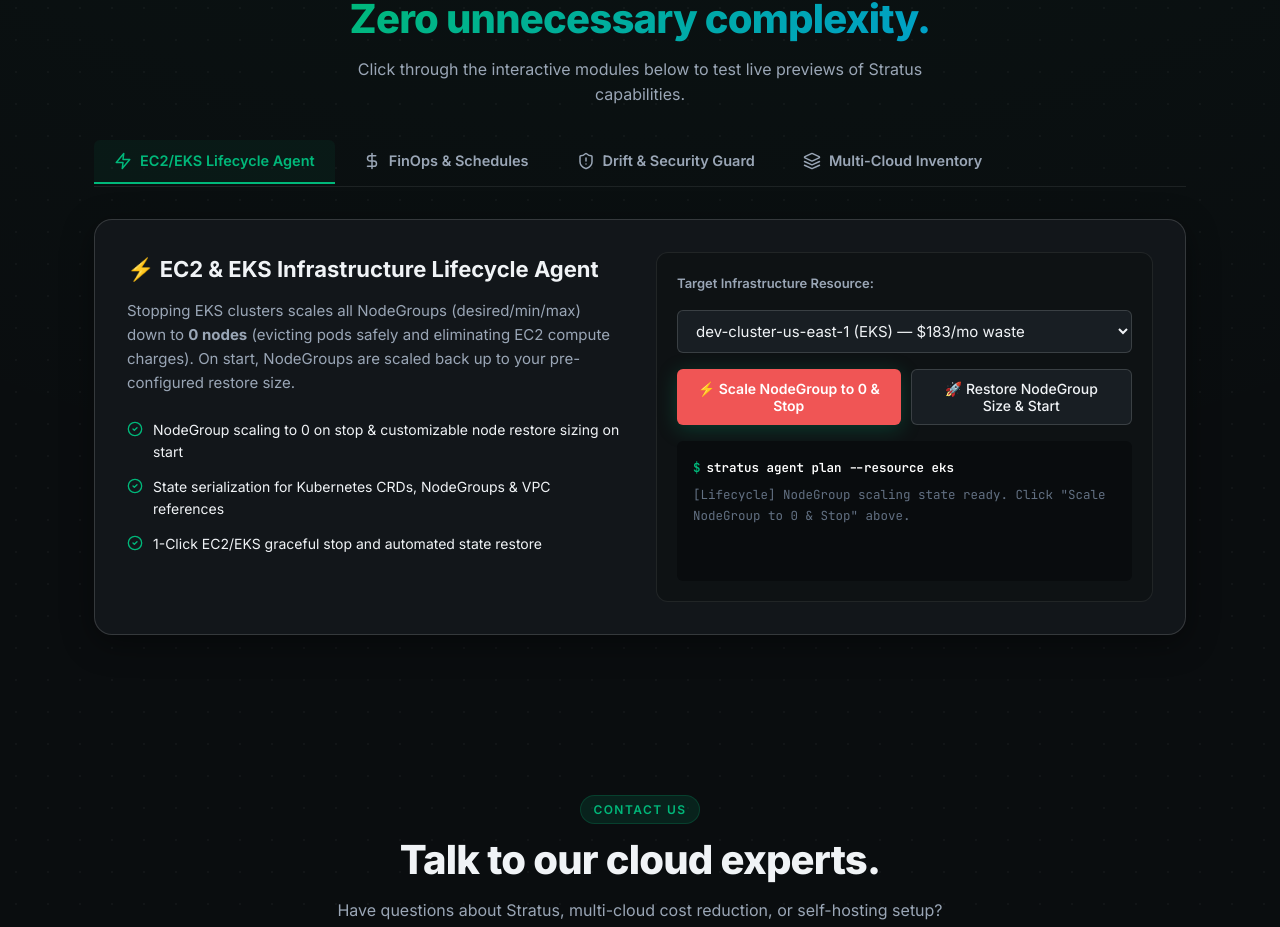
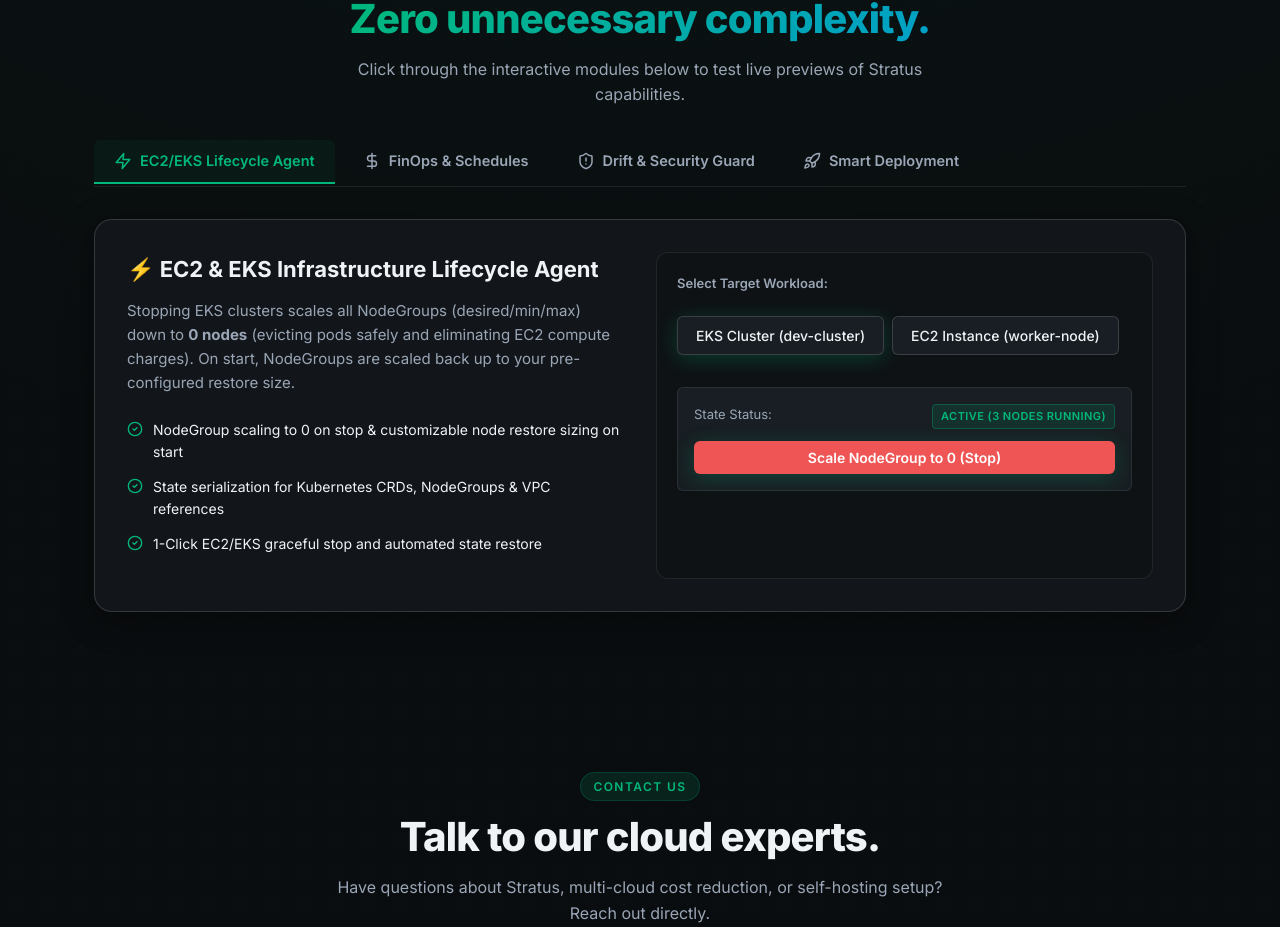
Before and after one commit to techwor/stratus-site, a React (Vite) app: page / in a window 1280 px wide. Shown: the part 1320-2247 px from the top of the page. Built offline with nearby package versions, Linux system fonts and the light colour scheme.

Commit message:
feat: restore Smart Deployment Engine module with repo stack detection and multi-cloud recommendations in Capabilities Explorer

```diff
--- a/src/components/CapabilitiesExplorer.jsx
+++ b/src/components/CapabilitiesExplorer.jsx
@@ -1,5 +1,5 @@
 import React, { useState } from 'react';
-import { Zap, DollarSign, ShieldAlert, Layers, CheckCircle2, Play, RefreshCw, AlertTriangle, ArrowRight } from 'lucide-react';
+import { Zap, DollarSign, ShieldAlert, Layers, CheckCircle2, Play, RefreshCw, AlertTriangle, ArrowRight, Rocket, Cpu } from 'lucide-react';
 
 export default function CapabilitiesExplorer() {
   const [activeTab, setActiveTab] = useState('lifecycle');
@@ -19,8 +19,9 @@
     { id: 2, type: 'Medium Risk', title: 'Instance bumped from t3.large ($47/mo) to c5.4xlarge ($490/mo)', resolved: false }
   ]);
 
-  // Tab 4: Multi-cloud deploy matrix state
+  // Tab 4: Smart Deployment state
   const [cloudProvider, setCloudProvider] = useState('AWS');
+  const [selectedRepo, setSelectedRepo] = useState('auth-api');
 
   // Calculations for Tab 2
   const savingsByMode = {
@@ -37,6 +38,16 @@
 
   const resolveDrift = (id) => {
     setDriftItems(prev => prev.map(item => item.id === id ? { ...item, resolved: true } : item));
+  };
+
+  const getSmartRecommendation = () => {
+    if (selectedRepo === 'auth-api') {
+      return `💡 Smart Recommendation (${cloudProvider}): Deploy to ${cloudProvider === 'AWS' ? 'ECS Fargate' : cloudProvider === 'Azure' ? 'Azure Container Apps' : 'Cloud Run'} for optimal low-idle overhead ($18–35/mo).`;
+    } else if (selectedRepo === 'frontend-app') {
+      return `💡 Smart Recommendation (${cloudProvider}): Deploy to Serverless SSR Container for automatic scale-to-zero ($12–25/mo).`;
+    } else {
+      return `💡 Smart Recommendation (${cloudProvider}): Deploy to Scheduled Worker / Batch Job to minimize runtime idle ($8–20/mo).`;
+    }
   };
 
   return (
@@ -71,10 +82,10 @@
             <ShieldAlert size={18} /> Drift &amp; Security Guard
           </button>
           <button
-            className={`cap-tab-btn ${activeTab === 'multicloud' ? 'active' : ''}`}
-            onClick={() => setActiveTab('multicloud')}
+            className={`cap-tab-btn ${activeTab === 'smart-deploy' ? 'active' : ''}`}
+            onClick={() => setActiveTab('smart-deploy')}
           >
-            <Layers size={18} /> Multi-Cloud Inventory
+            <Rocket size={18} /> Smart Deployment
           </button>
         </div>
 
@@ -103,55 +114,49 @@
             </div>
 
             <div className="interactive-box">
-              <div className="control-label">Target Infrastructure Resource:</div>
-              <select
-                className="form-select"
-                value={selectedResource}
-                onChange={(e) => { setSelectedResource(e.target.value); setLifecycleStatus('ready'); }}
+              <div className="control-label" style={{ marginBottom: 6 }}>Select Target Workload:</div>
+              <div style={{ display: 'flex', gap: '8px', marginBottom: 16 }}>
+                <button
+                  className={`btn-secondary ${selectedResource === 'eks' ? 'btn-primary' : ''}`}
+                  onClick={() => { setSelectedResource('eks'); setLifecycleStatus('ready'); }}
                 >
-                <option value="eks">dev-cluster-us-east-1 (EKS) — $183/mo waste</option>
-                <option value="rds">db-staging-r5 (RDS) — $280/mo waste</option>
-                <option value="ec2">worker-ec2-dev (EC2) — $47/mo waste</option>
-              </select>
-
-              <div style={{ display: 'flex', gap: '10px' }}>
-                <button
-                  className="btn-primary"
-                  style={{ flex: 1, background: 'var(--red)', color: '#fff' }}
-                  onClick={() => setLifecycleStatus('stopped')}
-                >
-                  ⚡ Scale NodeGroup to 0 &amp; Stop
+                  EKS Cluster (dev-cluster)
                 </button>
                 <button
-                  className="btn-secondary"
-                  style={{ flex: 1 }}
-                  onClick={() => setLifecycleStatus('restored')}
+                  className={`btn-secondary ${selectedResource === 'ec2' ? 'btn-primary' : ''}`}
+                  onClick={() => { setSelectedResource('ec2'); setLifecycleStatus('ready'); }}
                 >
-                  🚀 Restore NodeGroup Size &amp; Start
+                  EC2 Instance (worker-node)
                 </button>
               </div>
 
-              <div className="terminal-body" style={{ minHeight: '140px' }}>
-                {lifecycleStatus === 'ready' && (
-                  <>
-                    <div className="term-row"><span className="term-prompt">$</span><span className="term-cmd">stratus agent plan --resource {selectedResource}</span></div>
-                    <div className="term-row"><span className="term-dim">[Lifecycle] NodeGroup scaling state ready. Click "Scale NodeGroup to 0 &amp; Stop" above.</span></div>
-                  </>
+              <div style={{ background: 'var(--surface-2)', padding: '16px', borderRadius: 'var(--radius-sm)', border: '1px solid var(--border)' }}>
+                <div style={{ display: 'flex', justifyContent: 'space-between', marginBottom: 8 }}>
+                  <span style={{ fontSize: '13px', color: 'var(--text-2)' }}>State Status:</span>
+                  <span className={`badge ${lifecycleStatus === 'stopped' ? 'badge-red' : 'badge-green'}`}>
+                    {lifecycleStatus === 'stopped' ? 'NodeGroup Scaled to 0 ($0/mo)' : 'Active (3 Nodes Running)'}
+                  </span>
+                </div>
+
+                <div style={{ display: 'flex', gap: 10, marginTop: 12 }}>
+                  {lifecycleStatus === 'ready' ? (
+                    <button
+                      className="btn-primary"
+                      style={{ background: 'var(--red)', color: '#fff', flex: 1, padding: '8px' }}
+                      onClick={() => setLifecycleStatus('stopped')}
+                    >
+                      Scale NodeGroup to 0 (Stop)
+                    </button>
+                  ) : (
+                    <button
+                      className="btn-primary"
+                      style={{ flex: 1, padding: '8px' }}
+                      onClick={() => setLifecycleStatus('ready')}
+                    >
+                      Restore to 3 Nodes (Start)
+                    </button>
                   )}
-                {lifecycleStatus === 'stopped' && (
-                  <>
-                    <div className="term-row"><span className="term-prompt">$</span><span className="term-cmd">stratus agent stop {selectedResource} --approve</span></div>
-                    <div className="term-row"><span className="term-dim">[Lifecycle] Scaling NodeGroup ng-workloads desiredSize: 3 -&gt; 0...</span></div>
-                    <div className="term-row"><span className="term-green">✓ {selectedResource} stopped! NodeGroup scaled to 0 nodes ($0/mo compute charge).</span></div>
-                  </>
-                )}
-                {lifecycleStatus === 'restored' && (
-                  <>
-                    <div className="term-row"><span className="term-prompt">$</span><span className="term-cmd">stratus agent start {selectedResource}</span></div>
-                    <div className="term-row"><span className="term-dim">[Lifecycle] Scaling NodeGroup ng-workloads desiredSize: 0 -&gt; 3...</span></div>
-                    <div className="term-row"><span className="term-green">✓ {selectedResource} restored with 3 nodes! Endpoint &amp; pods online.</span></div>
-                  </>
-                )}
+                </div>
               </div>
             </div>
           </div>
@@ -161,91 +166,65 @@
         {activeTab === 'finops' && (
           <div className="cap-card">
             <div className="cap-details">
-              <h3>💰 FinOps &amp; Automated Schedules</h3>
+              <h3>💰 FinOps &amp; Scheduled Downtime Engine</h3>
               <p>
-                Development and staging environments don't need to run 24/7. Turn resources off overnight or on weekends to save 65%–76% on cloud bill instantly.
+                Configure paired stop+start cron schedules with quick presets. Save up to 76% on non-production environment costs automatically.
               </p>
 
-              <div className="control-label" style={{ marginBottom: 8 }}>Automated Schedule Policy:</div>
-              <div style={{ display: 'grid', gridTemplateColumns: '1fr 1fr', gap: '8px', marginBottom: 20 }}>
+              <div className="control-label" style={{ marginBottom: 8 }}>Test Schedule Presets:</div>
+              <div style={{ display: 'flex', flexDirection: 'column', gap: '8px', marginBottom: 16 }}>
                 <button
                   className={`btn-secondary ${scheduleMode === 'nightly' ? 'btn-primary' : ''}`}
                   onClick={() => setScheduleMode('nightly')}
+                  style={{ justifyContent: 'space-between' }}
                 >
-                  🌙 Nightly (8pm - 8am)
+                  <span>🌙 Nightly Shutdown (8 PM – 8 AM)</span>
+                  <span className="badge badge-green">−49% Saved</span>
                 </button>
                 <button
                   className={`btn-secondary ${scheduleMode === 'weekend' ? 'btn-primary' : ''}`}
                   onClick={() => setScheduleMode('weekend')}
+                  style={{ justifyContent: 'space-between' }}
                 >
-                  📅 Weekend (Fri-Mon)
+                  <span>⏸ Weekend Shutdown (Sat – Sun)</span>
+                  <span className="badge badge-green">−28% Saved</span>
                 </button>
                 <button
                   className={`btn-secondary ${scheduleMode === 'both' ? 'btn-primary' : ''}`}
                   onClick={() => setScheduleMode('both')}
+                  style={{ justifyContent: 'space-between' }}
                 >
-                  💸 Nightly + Weekend
+                  <span>🌙⏸ Nights + Weekends (Business Hours Only)</span>
+                  <span className="badge badge-green">−64% Saved</span>
                 </button>
                 <button
                   className={`btn-secondary ${scheduleMode === 'permanent' ? 'btn-primary' : ''}`}
                   onClick={() => setScheduleMode('permanent')}
+                  style={{ justifyContent: 'space-between' }}
                 >
-                  🗑️ Delete Idle
+                  <span>⏹ Permanently Stop (Complete Decommission)</span>
+                  <span className="badge badge-red">−100% Saved</span>
                 </button>
-              </div>
-
-              <div style={{ background: 'var(--surface-2)', padding: '16px', borderRadius: 'var(--radius-sm)', border: '1px solid var(--border)' }}>
-                <div style={{ fontSize: '13px', color: 'var(--text-2)' }}>Estimated Savings Rate</div>
-                <div style={{ fontSize: '24px', fontWeight: 800, color: 'var(--accent)' }}>
-                  {currentSavings.amount} <span style={{ fontSize: '14px', color: 'var(--text-2)' }}>({currentSavings.pct} reduction)</span>
-                </div>
-                <div style={{ fontSize: '12px', color: 'var(--text-3)' }}>Annual projected impact: {currentSavings.annual}</div>
               </div>
             </div>
 
             <div className="interactive-box">
-              <div style={{ fontWeight: 700, fontSize: '15px' }}>AWS Savings Plan Purchase Calculator</div>
-
-              <div className="control-label">
-                <span>Commitment Term:</span>
-                <span style={{ color: 'var(--accent)' }}>{riTerm}-Year ({riTerm === 1 ? '38%' : '62%'} OFF)</span>
-              </div>
-              <div style={{ display: 'flex', gap: '8px' }}>
-                <button className={`btn-secondary ${riTerm === 1 ? 'btn-primary' : ''}`} onClick={() => setRiTerm(1)}>1-Year Term</button>
-                <button className={`btn-secondary ${riTerm === 3 ? 'btn-primary' : ''}`} onClick={() => setRiTerm(3)}>3-Year Term</button>
-              </div>
-
-              <div className="control-label" style={{ marginTop: 12 }}>
-                <span>Workload Scale:</span>
-                <span><strong>{riScale} Instances</strong></span>
-              </div>
-              <input
-                type="range"
-                min="4"
-                max="60"
-                step="2"
-                value={riScale}
-                onChange={(e) => setRiScale(Number(e.target.value))}
-                className="slider-range"
-              />
-
-              <div style={{ background: 'rgba(0, 184, 122, 0.08)', padding: '16px', borderRadius: 'var(--radius-sm)', border: '1px solid rgba(0,184,122,0.2)' }}>
-                <div style={{ fontSize: '12px', color: 'var(--text-2)' }}>Projected Savings Plan Net Discount</div>
-                <div style={{ fontSize: '26px', fontWeight: 800, color: 'var(--accent)' }}>
-                  ${riAnnualSavings.toLocaleString()} <span style={{ fontSize: '14px' }}>/ year</span>
-                </div>
+              <div style={{ textAlign: 'center', padding: '12px', background: 'var(--surface-2)', borderRadius: 'var(--radius-sm)', border: '1px solid var(--border)' }}>
+                <div style={{ fontSize: '12px', color: 'var(--text-3)', textTransform: 'uppercase' }}>Projected Monthly Savings</div>
+                <div style={{ fontSize: '28px', fontWeight: 800, color: 'var(--accent)', margin: '4px 0' }}>{currentSavings.amount}</div>
+                <div style={{ fontSize: '13px', color: 'var(--text-2)' }}>{currentSavings.pct} total idle spend reduction ({currentSavings.annual})</div>
               </div>
             </div>
           </div>
         )}
 
-        {/* TAB 3: DRIFT GUARD */}
+        {/* TAB 3: DRIFT & SECURITY */}
         {activeTab === 'drift' && (
           <div className="cap-card">
             <div className="cap-details">
-              <h3>🛡️ Automated Infrastructure Drift Guard</h3>
+              <h3>🛡️ Infrastructure Drift &amp; Security Guard</h3>
               <p>
-                Developers manually tweaking security groups or bumping instance sizes creates security vulnerabilities and surprise billing spikes. Stratus runs background scans every 6 hours and alerts you instantly.
+                Continuous scanning detects manual security group changes or unauthorized instance type upgrades across all your AWS organization accounts.
               </p>
               <div className="cap-features-list">
                 <div className="cap-feature-item">
@@ -260,11 +239,12 @@
             </div>
 
             <div className="interactive-box">
-              <div style={{ display: 'flex', alignItems: 'center', justifyContent: 'space-between' }}>
+              <div style={{ display: 'flex', alignItems: 'center', justifyContent: 'space-between', marginBottom: 12 }}>
                 <span style={{ fontWeight: 700, fontSize: '14px' }}>Active Security Alerts</span>
                 <span className="badge badge-red">{driftItems.filter(i => !i.resolved).length} Violations</span>
               </div>
 
+              <div style={{ display: 'flex', flexDirection: 'column', gap: '8px' }}>
                 {driftItems.map(item => (
                   <div key={item.id} style={{
                     background: item.resolved ? 'rgba(0, 184, 122, 0.05)' : 'rgba(240, 85, 85, 0.08)',
@@ -288,24 +268,51 @@
                 ))}
               </div>
             </div>
+          </div>
         )}
 
-        {/* TAB 4: MULTI-CLOUD INVENTORY */}
-        {activeTab === 'multicloud' && (
+        {/* TAB 4: SMART DEPLOYMENT ENGINE */}
+        {activeTab === 'smart-deploy' && (
           <div className="cap-card">
             <div className="cap-details">
-              <h3>🚀 Unified Multi-Cloud Inventory &amp; Cost Matrix</h3>
+              <h3>🚀 Smart Deployment Engine &amp; Multi-Cloud Matrix</h3>
               <p>
-                Manage AWS EC2, RDS, EKS alongside Azure VMs and GCP instances from a single unified control panel. Compare deployment costs before launching workloads.
+                Repo URL stack detection and pre-deployment cost matrix comparison across AWS, Azure, and GCP. Receive instant architecture recommendations before provisioning.
               </p>
 
-              <div className="control-label" style={{ marginBottom: 8 }}>Filter Cloud Provider:</div>
-              <div style={{ display: 'flex', gap: '8px', marginBottom: 20 }}>
+              <div className="control-label" style={{ marginBottom: 6 }}>Detect Repository Stack:</div>
+              <div style={{ display: 'flex', gap: '8px', marginBottom: 14 }}>
+                <button
+                  className={`btn-secondary ${selectedRepo === 'auth-api' ? 'btn-primary' : ''}`}
+                  onClick={() => setSelectedRepo('auth-api')}
+                  style={{ fontSize: '12.5px', padding: '6px 12px' }}
+                >
+                  auth-api (Node.js API)
+                </button>
+                <button
+                  className={`btn-secondary ${selectedRepo === 'frontend-app' ? 'btn-primary' : ''}`}
+                  onClick={() => setSelectedRepo('frontend-app')}
+                  style={{ fontSize: '12.5px', padding: '6px 12px' }}
+                >
+                  frontend-app (Next.js)
+                </button>
+                <button
+                  className={`btn-secondary ${selectedRepo === 'data-pipeline' ? 'btn-primary' : ''}`}
+                  onClick={() => setSelectedRepo('data-pipeline')}
+                  style={{ fontSize: '12.5px', padding: '6px 12px' }}
+                >
+                  data-pipeline (Python Batch)
+                </button>
+              </div>
+
+              <div className="control-label" style={{ marginBottom: 6 }}>Filter Target Cloud Provider:</div>
+              <div style={{ display: 'flex', gap: '8px', marginBottom: 16 }}>
                 {['AWS', 'Azure', 'GCP'].map(cloud => (
                   <button
                     key={cloud}
                     className={`btn-secondary ${cloudProvider === cloud ? 'btn-primary' : ''}`}
                     onClick={() => setCloudProvider(cloud)}
+                    style={{ fontSize: '12.5px', padding: '6px 12px' }}
                   >
                     {cloud}
                   </button>
@@ -314,20 +321,24 @@
             </div>
 
             <div className="interactive-box">
-              <div style={{ fontWeight: 700, fontSize: '14px' }}>Pre-Deployment Cost Matrix ({cloudProvider})</div>
+              <div style={{ background: 'rgba(0, 184, 122, 0.08)', border: '1px solid rgba(0, 184, 122, 0.3)', padding: '12px 16px', borderRadius: 'var(--radius-sm)', marginBottom: '14px', fontSize: '13px', lineHeight: '1.5' }}>
+                {getSmartRecommendation()}
+              </div>
+
+              <div style={{ fontWeight: 700, fontSize: '13.5px', marginBottom: '8px' }}>Pre-Deployment Cost Comparison ({cloudProvider})</div>
 
               <div style={{ display: 'flex', flexDirection: 'column', gap: '8px' }}>
                 <div style={{ display: 'flex', justifyContent: 'space-between', background: 'var(--surface-2)', padding: '10px 14px', borderRadius: 'var(--radius-sm)', border: '1px solid var(--border)' }}>
                   <div>
-                    <strong style={{ fontSize: '13.5px' }}>Container Task (Fargate / App)</strong>
-                    <div style={{ fontSize: '11px', color: 'var(--text-3)' }}>Auto-scaling serverless container</div>
+                    <strong style={{ fontSize: '13px' }}>Serverless / Container Task</strong>
+                    <div style={{ fontSize: '11px', color: 'var(--text-3)' }}>Auto-scaling serverless container (Zero idle cost)</div>
                   </div>
                   <span style={{ color: 'var(--accent)', fontWeight: 700, fontFamily: 'var(--font-mono)' }}>$18–35/mo</span>
                 </div>
 
                 <div style={{ display: 'flex', justifyContent: 'space-between', background: 'var(--surface-2)', padding: '10px 14px', borderRadius: 'var(--radius-sm)', border: '1px solid var(--border)' }}>
                   <div>
-                    <strong style={{ fontSize: '13.5px' }}>Standard VM Instance</strong>
+                    <strong style={{ fontSize: '13px' }}>Standard Compute VM</strong>
                     <div style={{ fontSize: '11px', color: 'var(--text-3)' }}>Dedicated 2 vCPU / 4GB RAM node</div>
                   </div>
                   <span style={{ color: 'var(--text)', fontWeight: 700, fontFamily: 'var(--font-mono)' }}>$30–45/mo</span>
@@ -335,7 +346,7 @@
 
                 <div style={{ display: 'flex', justifyContent: 'space-between', background: 'var(--surface-2)', padding: '10px 14px', borderRadius: 'var(--radius-sm)', border: '1px solid var(--border)' }}>
                   <div>
-                    <strong style={{ fontSize: '13.5px' }}>Managed Kubernetes Cluster</strong>
+                    <strong style={{ fontSize: '13px' }}>Managed Kubernetes Cluster</strong>
                     <div style={{ fontSize: '11px', color: 'var(--text-3)' }}>High availability control plane</div>
                   </div>
                   <span style={{ color: 'var(--text-2)', fontWeight: 700, fontFamily: 'var(--font-mono)' }}>$140–180/mo</span>
```
Lines whose indentation alone changed are shown as unchanged.
